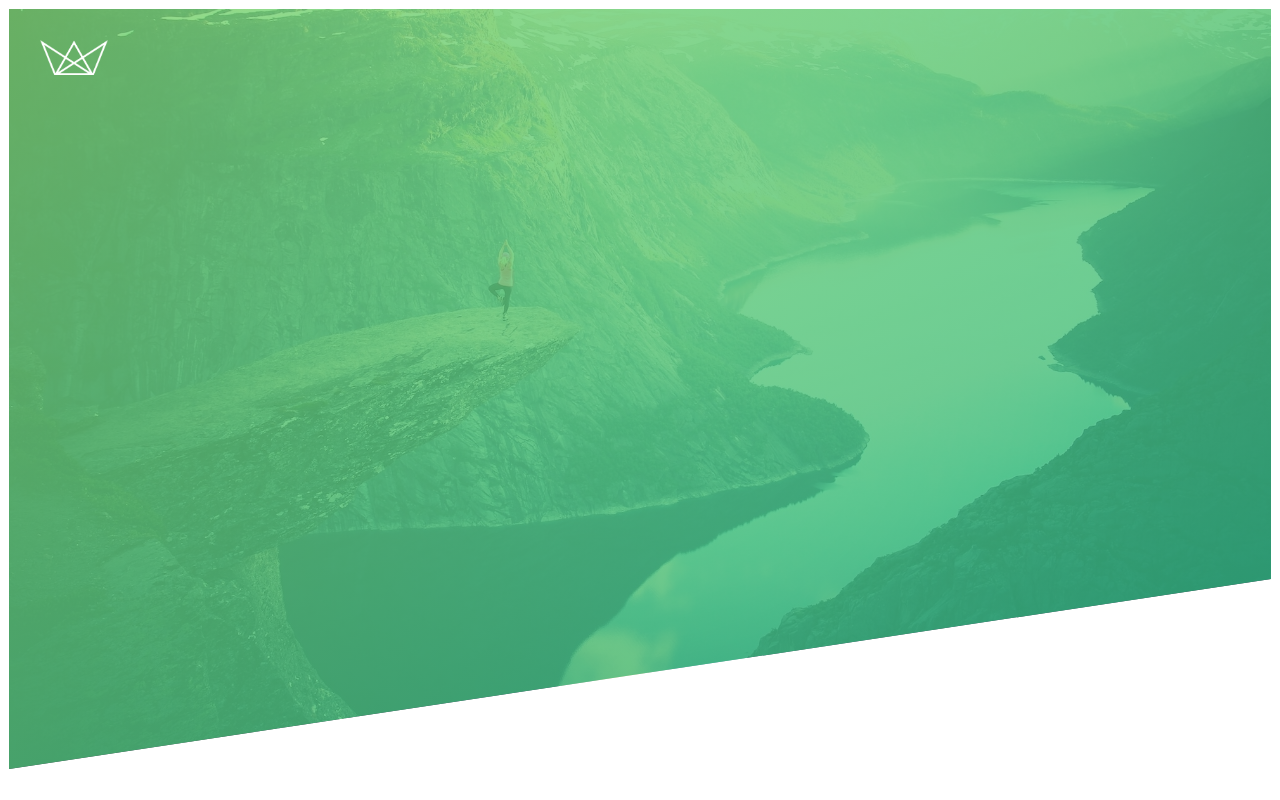
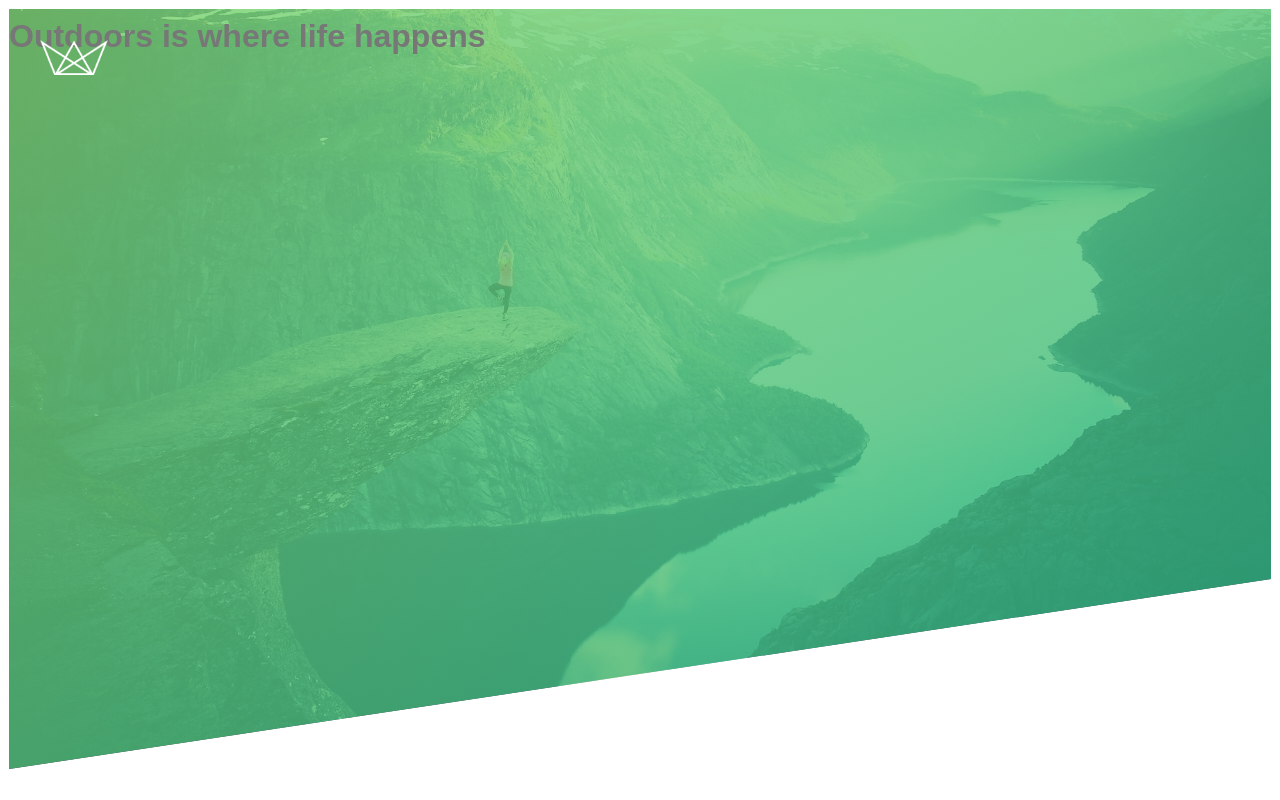
Before and after one commit to FabianUlises/Natours, a plain HTML site: page index.html in a window 1280 px wide. Drawn offline with Linux system fonts and the light colour scheme.

Commit message:
Updated index html file. Added a heading text to header element.

```diff
--- a/index.html
+++ b/index.html
@@ -11,6 +11,10 @@
         <div class="logo-box">
             <img src="/img/logo-white.png" alt="Site logo" class="logo">
         </div>
+        <h1 class="heading-primary">
+            <span class="heading-primary-main">Outdoors</span>
+            <span class="heading-primary-sub">is where life happens</span>
+        </h1>
     </header>
 </body>
 </html>
```
